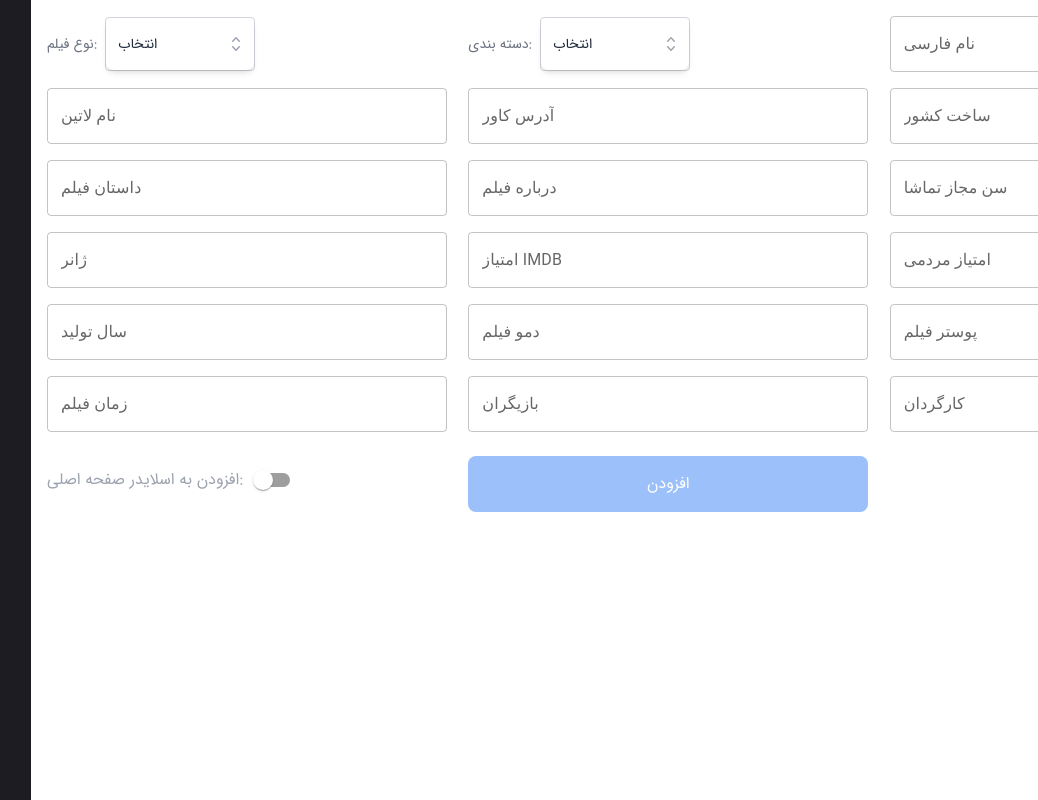
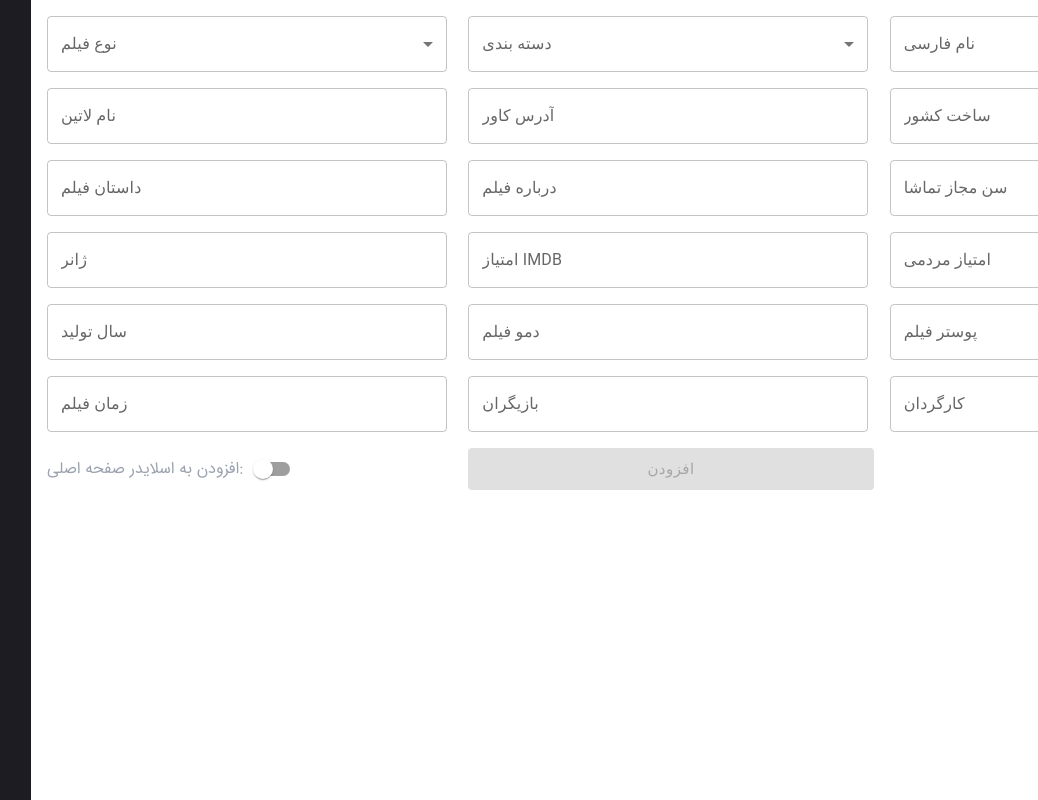
Before and after one commit to mahdibashirione/moviesTV, a React (Create React App) app: page /admin/add/newmoviedata in a window 1280 px wide. Shown: the whole page, without its empty margins (0-1038 px from the left). Built offline with nearby package versions, Linux system fonts and the light colour scheme.

Commit message:
fixe a inputs component addNewMovie with matrial ui

```diff
--- a/src/components/common/SelectBox.js
+++ b/src/components/common/SelectBox.js
@@ -1,64 +1,37 @@
 import { Fragment, useEffect, useState } from 'react'
-import { Listbox, Transition } from '@headlessui/react'
-import { CheckIcon, ChevronUpDownIcon } from '@heroicons/react/20/solid'
+import InputLabel from '@mui/material/InputLabel';
+import MenuItem from '@mui/material/MenuItem';
+import FormHelperText from '@mui/material/FormHelperText';
+import FormControl from '@mui/material/FormControl';
+import Select from '@mui/material/Select';
 
 const SelectBox = ({ formik, name, title, options }) => {
 
-  const [selected, setSelected] = useState({ id: 0, name: "نامشخص" })
-
-  useEffect(() => {
-    formik.values[name] = selected.name
-  }, [selected])
-
-
-
   return (
-    <Listbox value={selected} onChange={setSelected}>
-      <div className="flex items-center gap-x-2 text-slate-800">
-        <span className="text-sm text-gray-500">{title}:</span>
-        <div className={`relative w-[150px] border ${selected.id > 0 ? "border-green-500" : "border-gray-300"} rounded`}>
-          <Listbox.Button className="relative w-full cursor-pointer rounded-lg bg-transparent py-4 pl-3 pr-10 text-left shadow-md focus:outline-none focus-visible:border-indigo-500 focus-visible:ring-2 focus-visible:ring-white focus-visible:ring-opacity-75 focus-visible:ring-offset-2 focus-visible:ring-offset-orange-300 sm:text-sm">
-            <span className="block truncate">{selected.id > 0 ? selected.name : "انتخاب"}</span>
-            <span className="pointer-events-none absolute inset-y-0 right-0 flex items-center pr-2">
-              <ChevronUpDownIcon
-                className="h-5 w-5 text-gray-400"
-                aria-hidden="true"
-              />
-            </span>
-          </Listbox.Button>
-          <Transition
-            as={Fragment}
-            leave="transition ease-in duration-100"
-            leaveFrom="opacity-100"
-            leaveTo="opacity-0"
-          >
-            <Listbox.Options className="absolute z-30 mt-1 max-h-60 w-full overflow-auto rounded-md bg-white py-1 text-base shadow-lg ring-1 ring-black ring-opacity-5 focus:outline-none sm:text-sm">
-              {options.map((person, personIdx) => (
-                <Listbox.Option
-                  key={personIdx}
-                  className={({ active }) =>
-                    `relative select-none py-2 pl-10 pr-4 cursor-pointer ${active ? 'bg-blue-500 text-white' : 'text-gray-900'}`}
-                  value={person}
-                >
-                  {({ selected }) => (
-                    <>
-                      <span className={`block truncate ${selected ? 'font-medium' : 'font-normal'}`} >
-                        {person.name}
-                      </span>
-                      {selected ? (
-                        <span className="absolute inset-y-0 left-0 flex items-center pl-3 text-green-500">
-                          <CheckIcon className="h-5 w-5" aria-hidden="true" />
-                        </span>
-                      ) : null}
-                    </>
-                  )}
-                </Listbox.Option>
-              ))}
-            </Listbox.Options>
-          </Transition>
-        </div>
-      </div>
-    </Listbox>
+    <div className="rounded flex flex-col items-start gap-y-2 w-full max-w-[400px] min-w-[150px]">
+      <FormControl style={{ margin: 0, }} fullWidth sx={{ m: 1, minWidth: 120 }} error={formik.touched[name] && formik.errors[name] ? true : false}>
+        <InputLabel id={`select-label-${name}`}>{title}</InputLabel>
+        <Select
+          labelId={`select-label-${name}`}
+          id={`select-label-${name}`}
+          value={formik.values[name]}
+          label={title}
+          onChange={formik.handleChange}
+          onBlur={formik.handleBlur}
+          name={name}
+          renderValue={(value) => `${value}`}
+        >
+          {options.map(option => {
+            return (
+              <MenuItem value={option.name}>{option.name}</MenuItem>
+            )
+          })}
+        </Select>
+        {formik.touched[name] && formik.errors[name] &&
+          <FormHelperText>{formik.errors[name]}</FormHelperText>
+        }
+      </FormControl>
+    </div>
   );
 }
 
--- a/src/page/AddNewMovie.js
+++ b/src/page/AddNewMovie.js
@@ -6,7 +6,7 @@ import { useState } from "react";
 import SelectBox from "../components/common/SelectBox";
 import { useNavigate } from "react-router-dom";
 import http from "../services/httpServices";
-import { TextField } from "@mui/material";
+import { Button } from "@mui/material";
 
 const AddNewMovie = () => {
 
@@ -58,13 +58,15 @@ const AddNewMovie = () => {
       time: Yup.string().required("باید تکمیل شود"),
       actors: Yup.string().required("باید تکمیل شود"),
       imdb: Yup.string().required("باید تکمیل شود"),
-      satisfaction: Yup.string().required("باید تکمیل شود"),
       director: Yup.string().required("باید تکمیل شود"),
-      productionYear: Yup.string().required("باید تکمیل شود"),
-      permissibleAge: Yup.string().required("باید تکمیل شود"),
+      productionYear: Yup.string().required("باید تکمیل شود").max(4, "حداکثر 4 رقم باشد"),
+      satisfaction: Yup.string().required("باید تکمیل شود").max(2, "حداکثر 2 رقم باشد"),
+      permissibleAge: Yup.string().required("باید تکمیل شود").max(2, "حداکثر 2 رقم باشد"),
       genre: Yup.string().required("باید تکمیل شود"),
       story: Yup.string().required("باید تکمیل شود"),
       aboutTheMovie: Yup.string().required("باید تکمیل شود"),
+      type: Yup.string().required("باید تکمیل شود"),
+      category: Yup.string().required("باید تکمیل شود"),
     }),
     onSubmit: values => Post_Data("/movies", values),
     validateOnMount: true,
@@ -101,7 +103,13 @@ const AddNewMovie = () => {
         <Input formik={formik} label="بازیگران" name="actors" placeholder="علیرضا , محمد , صبا" />
         <Input formik={formik} label="کارگردان" name="director" placeholder="فخیم زاده" />
         <CustomSwitch name="slider" formik={formik} label="افزودن به اسلایدر صفحه اصلی" />
-        <button disabled={!formik.isValid} type={"submit"} className="disabled:opacity-50 w-full max-w-[400px] bg-blue-500 p-4 rounded-lg mt-2 outline-none hover:scale-95 duration-300">افزودن</button>
+        <Button
+          variant="contained"
+          size="large"
+          disabled={!formik.isValid}
+          type={"submit"}>
+          افزودن
+        </Button>
       </form>
     </section >
   );
--- a/src/page/AdminPage.js
+++ b/src/page/AdminPage.js
@@ -11,7 +11,7 @@ const AdminPage = () => {
   const [allMovies, setAllMovies] = useState(null)
 
   useEffect(() => {
-    //GET_ALL_MOVIES("/movies", setAllMovies)
+    GET_ALL_MOVIES("/movies", setAllMovies)
   }, [])
 
   async function GET_ALL_MOVIES(url, setState) {
--- a/src/page/SingleMoviePage.js
+++ b/src/page/SingleMoviePage.js
@@ -1,3 +1,4 @@
+import { Backdrop, CircularProgress } from "@mui/material";
 import { useEffect, useRef, useState } from "react";
 import { FiHeart, FiYoutube, FiDownload, FiPlus, FiX, FiUser, FiThumbsDown, FiThumbsUp, FiMessageCircle } from "react-icons/fi"
 import { useLocation } from 'react-router-dom';
@@ -66,10 +67,12 @@ const SingleMoviePage = () => {
 
   const LoadingDataMovie = () => {
     return (
-      <div className="w-[200px] h-[170px] bg-white rounded-lg flex flex-col items-center justify-center gap-y-3 fixed top-1/2 right-1/2 translate-x-1/2 -translate-y-1/2">
-        <span className="block rounded-full h-10 w-10 border-4 border-gray-400 border-l-transparent animate-spin"></span>
-        <span className="text-gray-600">loading ...</span>
-      </div>
+      <Backdrop
+        sx={{ color: '#fff', zIndex: (theme) => theme.zIndex.drawer + 1 }}
+        open={true}
+      >
+        <CircularProgress color="inherit" />
+      </Backdrop>
     )
   }
 
```
